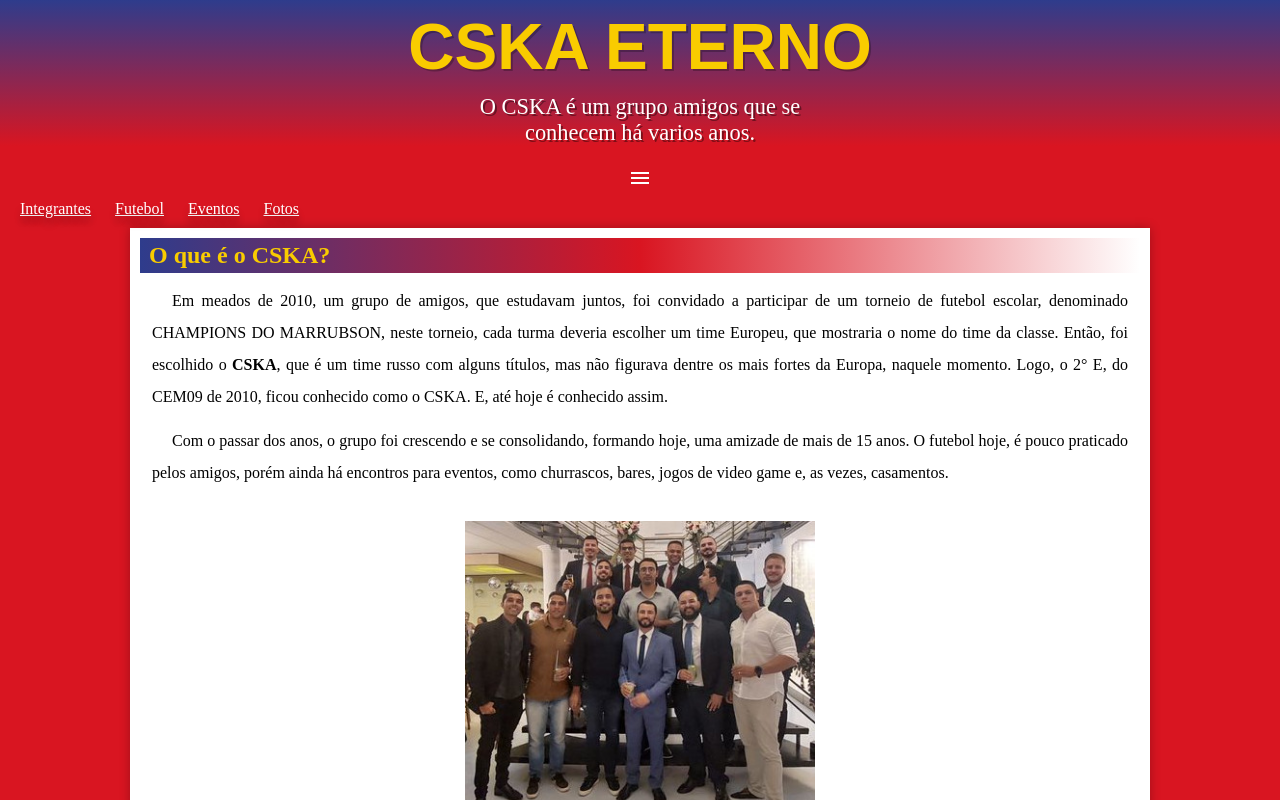
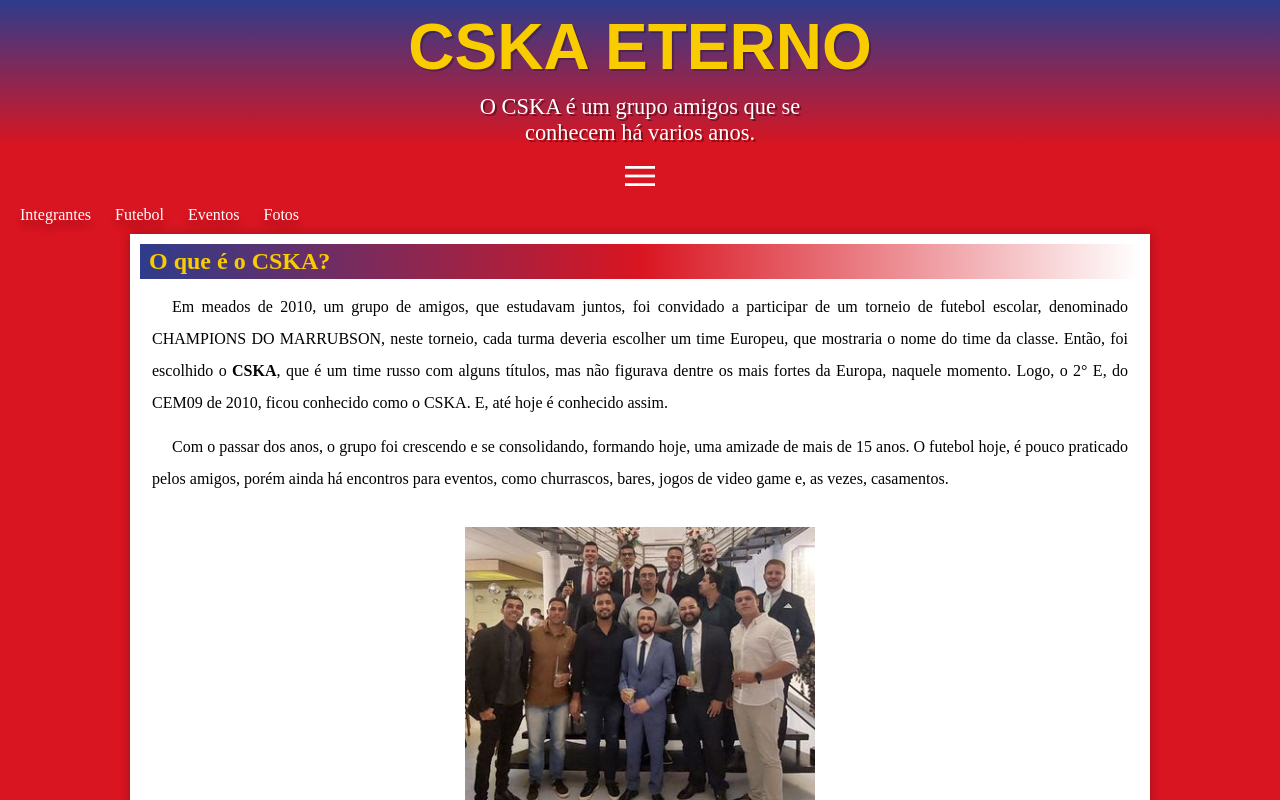
Before and after one commit to CaioRosendo/CSKA, a plain HTML site: page index.html in a window 1280 px wide. Both pictures are taken after a click on the element "menu". Shown: the top 800 px of the page. Drawn offline with nearby package versions, Linux system fonts and the light colour scheme.

Commit message:
fim menu burger

```diff
--- a/estilo/style.css
+++ b/estilo/style.css
@@ -49,7 +49,8 @@ span#burger {
     text-align: center;
     cursor: pointer;
     color: white;
-    margin-top: 20px;
+    margin-top: 10px;
+    font-size: 2.5em;
 }
 
 span#burger:hover {
@@ -66,11 +67,11 @@ menu {
 menu > a {
     color: white;
     padding: 10px;
+    text-decoration: none;
 }
 
 menu a:hover {
-    font-style: italic;
-    text-decoration: none;
+    text-decoration: underline;
     padding: 10px;
     border-radius: 4px;
     font-weight: bold;
```
